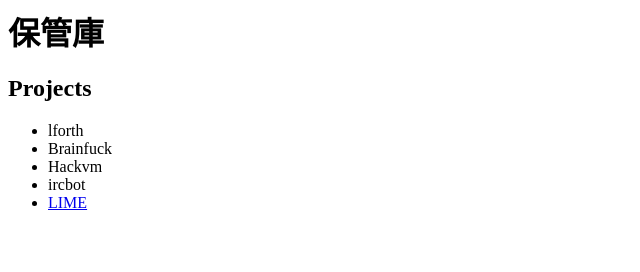
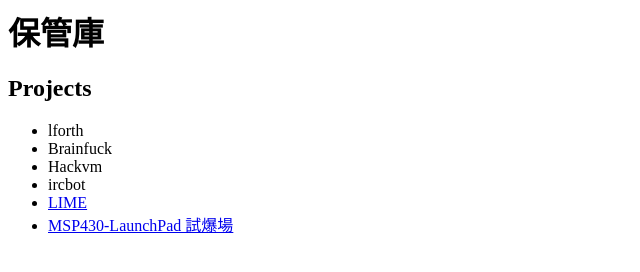
Before and after one commit to letoh/letoh.github.io, a plain HTML site: page index.html in a window 1280 px wide. Shown: the whole page, without its empty margins (0-640 px from the left). Drawn offline with Linux system fonts and the light colour scheme.

Commit message:
update for new project

```diff
--- a/index.html
+++ b/index.html
@@ -13,6 +13,7 @@
 			<li>Hackvm</li>
 			<li>ircbot</li>
 			<li><a href="hime">LIME</a></li>
+			<li><a href="msp430-launchpad">MSP430-LaunchPad 試爆場</a></li>
 		</ul>
 	</body>
 </html>
```
